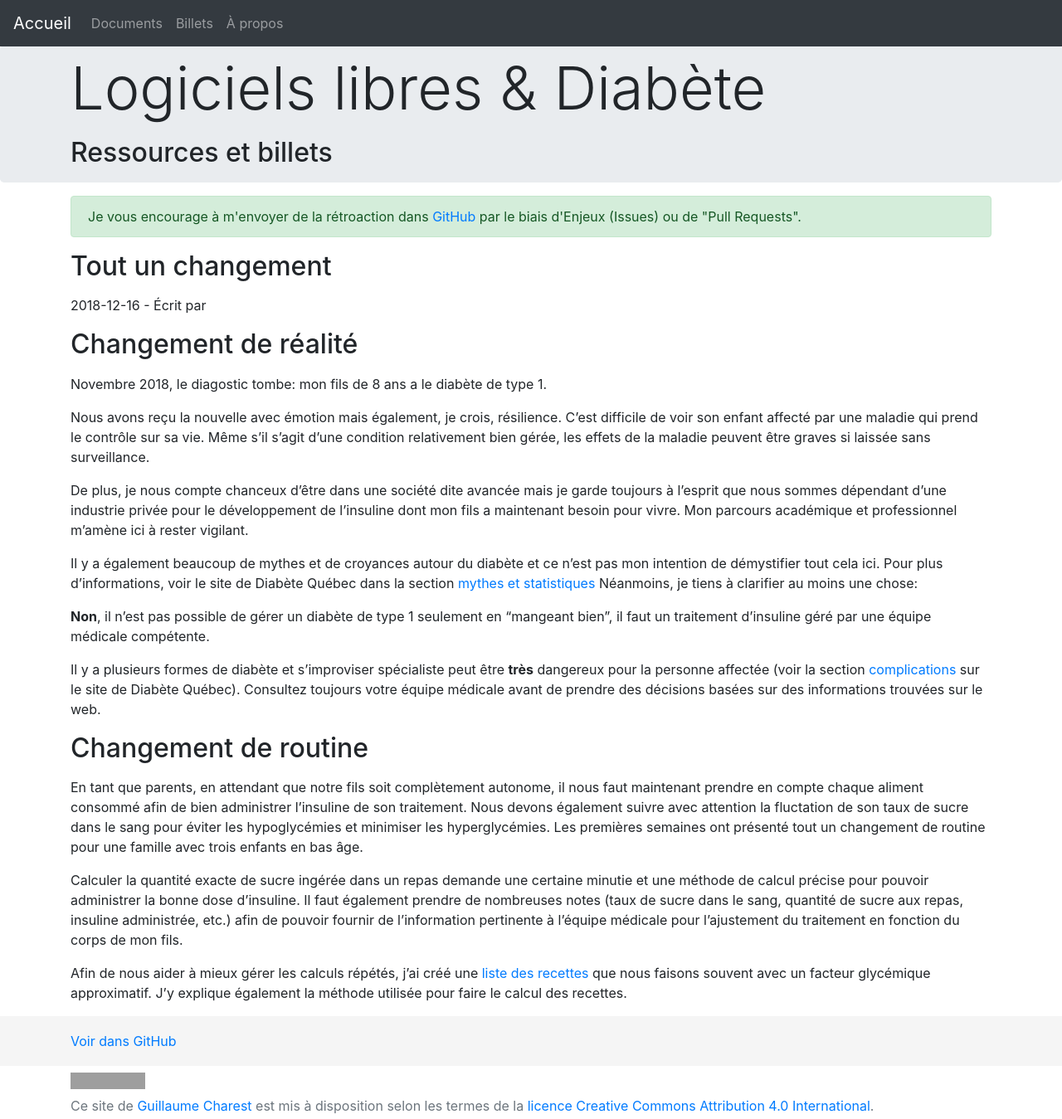
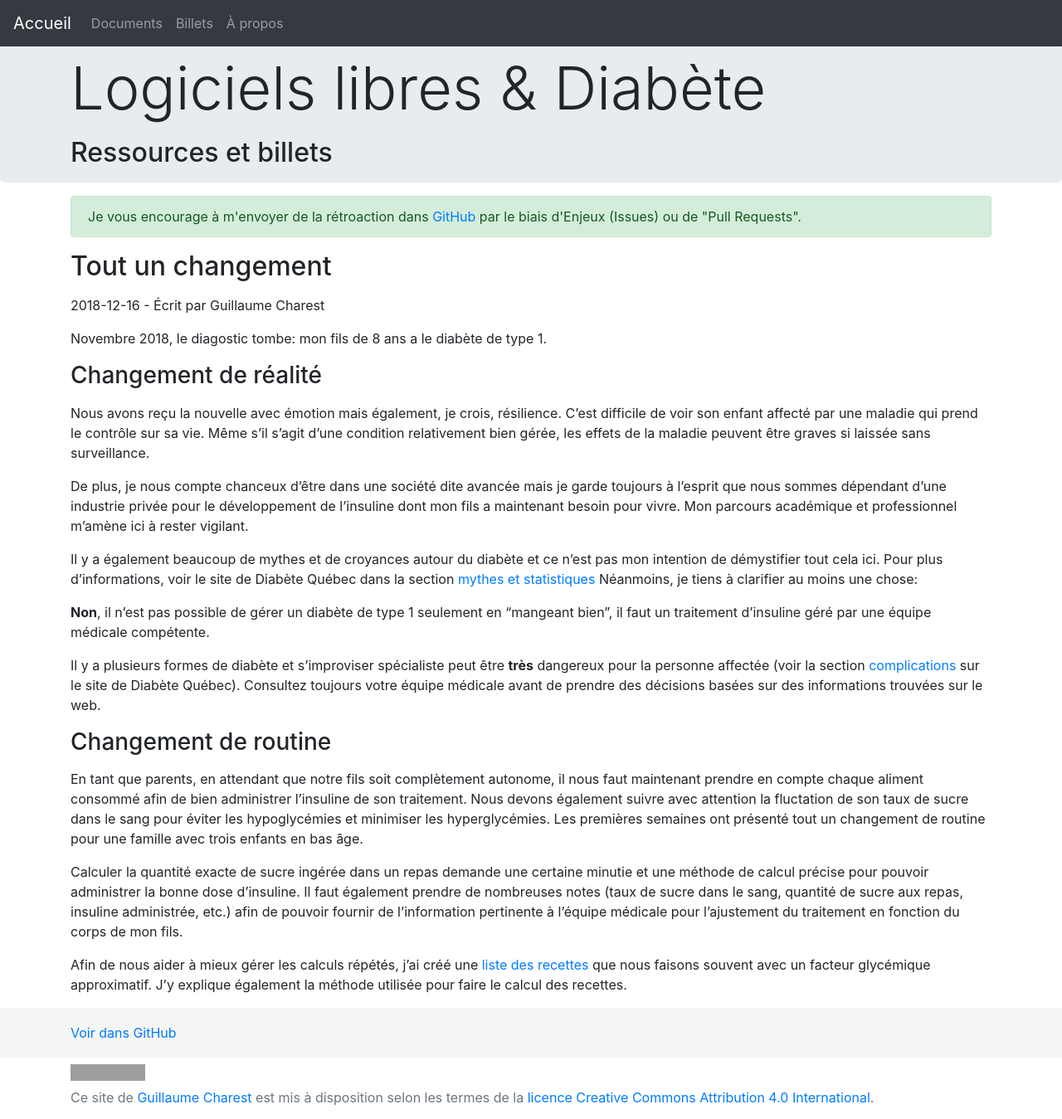
Before and after one commit to gcharest/gcharest.github.io, a Jekyll site: the page built from _posts/fr/2018-12-16-tout-un-changement.md, in a window 1280 px wide. Shown: the whole page at 83% size. Built offline with Jekyll 4.4.1, drawn with Linux system fonts in a browser that asks for light colours; grey boxes are pictures that could not be loaded.

```diff
--- a/_posts/fr/2018-12-16-tout-un-changement.md
+++ b/_posts/fr/2018-12-16-tout-un-changement.md
@@ -1,13 +1,16 @@
 ---
 layout: post
 title:  "Tout un changement"
-date:   2018-12-16 14:21:56 -0500
+date: 2018-12-16 14:21:56 -0500
 ref: diabete
 lang: fr
+author: Guillaume Charest
+excerpt_separator: <!--more-->
 ---
-## Changement de réalité
+Novembre 2018, le diagostic tombe: mon fils de 8 ans a le diabète de type 1.
+<!--more-->
 
-Novembre 2018, le diagostic tombe: mon fils de 8 ans a le diabète de type 1.
+### Changement de réalité
 
 Nous avons reçu la nouvelle avec émotion mais également, je crois, résilience. C'est difficile de voir son enfant affecté par une maladie qui prend le contrôle sur sa vie. Même s'il s'agit d'une condition relativement bien gérée, les effets de la maladie peuvent être graves si laissée sans surveillance.
 
@@ -19,7 +22,7 @@ Il y a également beaucoup de mythes et de croyances autour du diabète et ce n'
 
 Il y a plusieurs formes de diabète et s'improviser spécialiste peut être **très** dangereux pour la personne affectée (voir la section [complications](https://www.diabete.qc.ca/fr/comprendre-le-diabete/tout-sur-le-diabete/complications) sur le site de Diabète Québec). Consultez toujours votre équipe médicale avant de prendre des décisions basées sur des informations trouvées sur le web.
 
-## Changement de routine
+### Changement de routine
 
 En tant que parents, en attendant que notre fils soit complètement autonome, il nous faut maintenant prendre en compte chaque aliment consommé afin de bien administrer l'insuline de son traitement. Nous devons également suivre avec attention la fluctation de son taux de sucre dans le sang pour éviter les hypoglycémies et minimiser les hyperglycémies. Les premières semaines ont présenté tout un changement de routine pour une famille avec trois enfants en bas âge.
 
```
Also changed, not shown: _posts/fr/2019-10-03-le-temps-passe-vite.md (+1 -0 lines).
